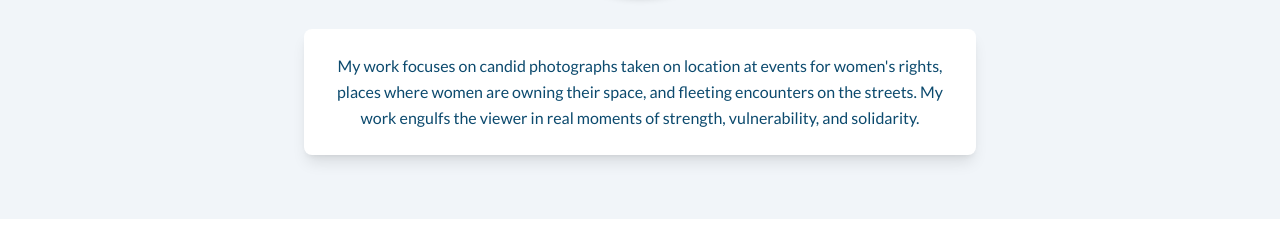
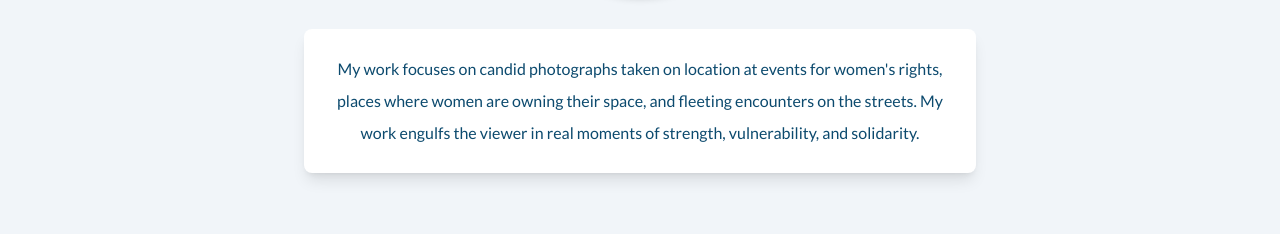
Before and after one commit to jjackson112/update-dorothy-de-long, a plain HTML site: page index.html in a window 1280 px wide. Shown: the part 1046-1280 px from the top of the page. Drawn offline with nearby package versions, Linux system fonts and the light colour scheme; a script that the page names is missing.

Commit message:
paragraph line height

```diff
--- a/index.html
+++ b/index.html
@@ -75,7 +75,7 @@
                     <img src="img/Dorothy-Headshot.png" class="w-60 h-60 rounded-full object-cover shadow-md">
                 </figure>
                 <div class="max-w-2xl mx-auto bg-white p-6 rounded-lg shadow-lg">
-                    <p class="leading-relaxed text-sky-900">My work focuses on candid photographs taken on location at events for women's rights, places where women are owning their space, and fleeting encounters on the streets. My work engulfs the viewer in real moments of strength, vulnerability, and solidarity.</p>
+                    <p class="leading-relaxed md:leading-loose text-sky-900">My work focuses on candid photographs taken on location at events for women's rights, places where women are owning their space, and fleeting encounters on the streets. My work engulfs the viewer in real moments of strength, vulnerability, and solidarity.</p>
                 </div>
             </div>
         </section>
```
